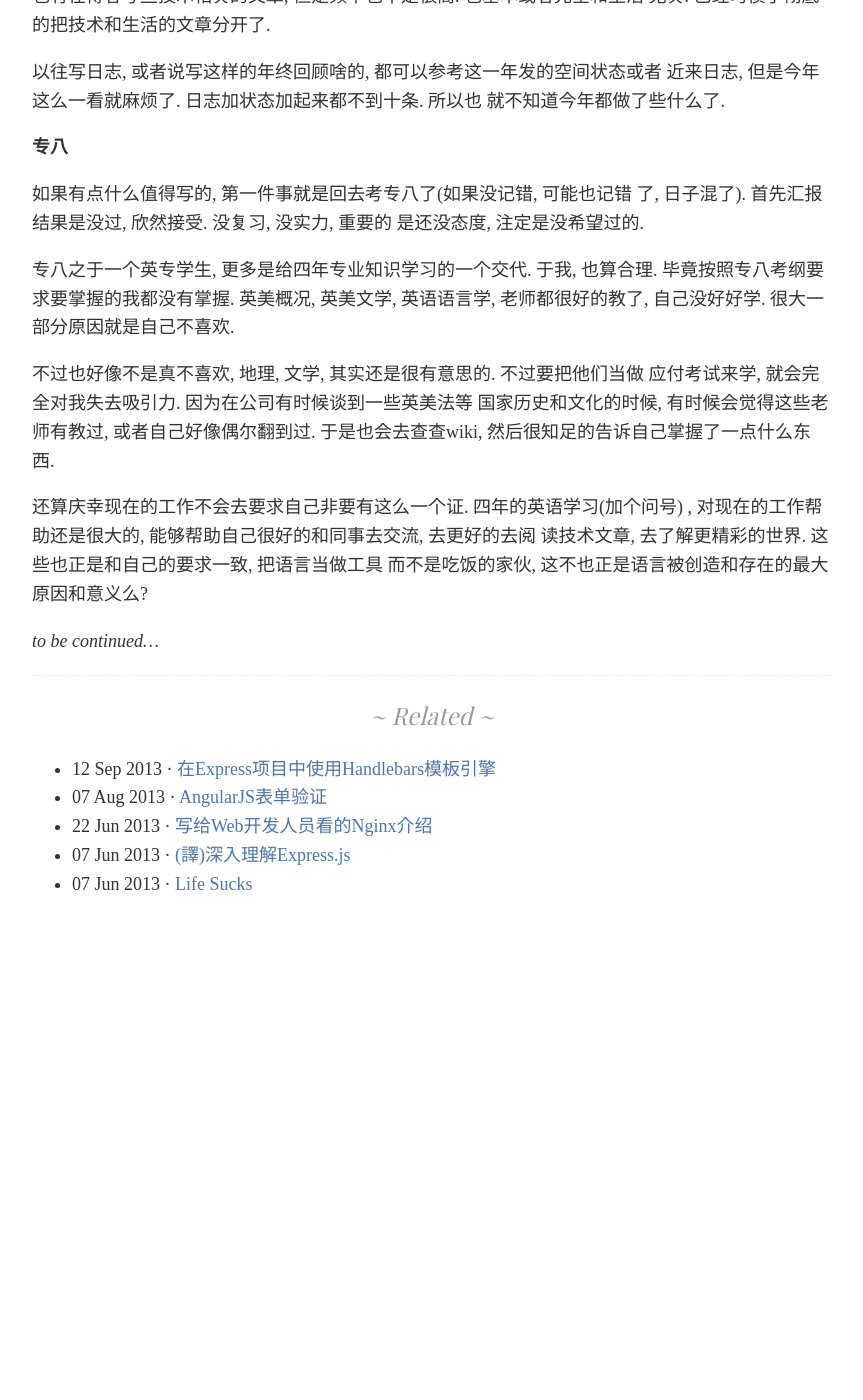
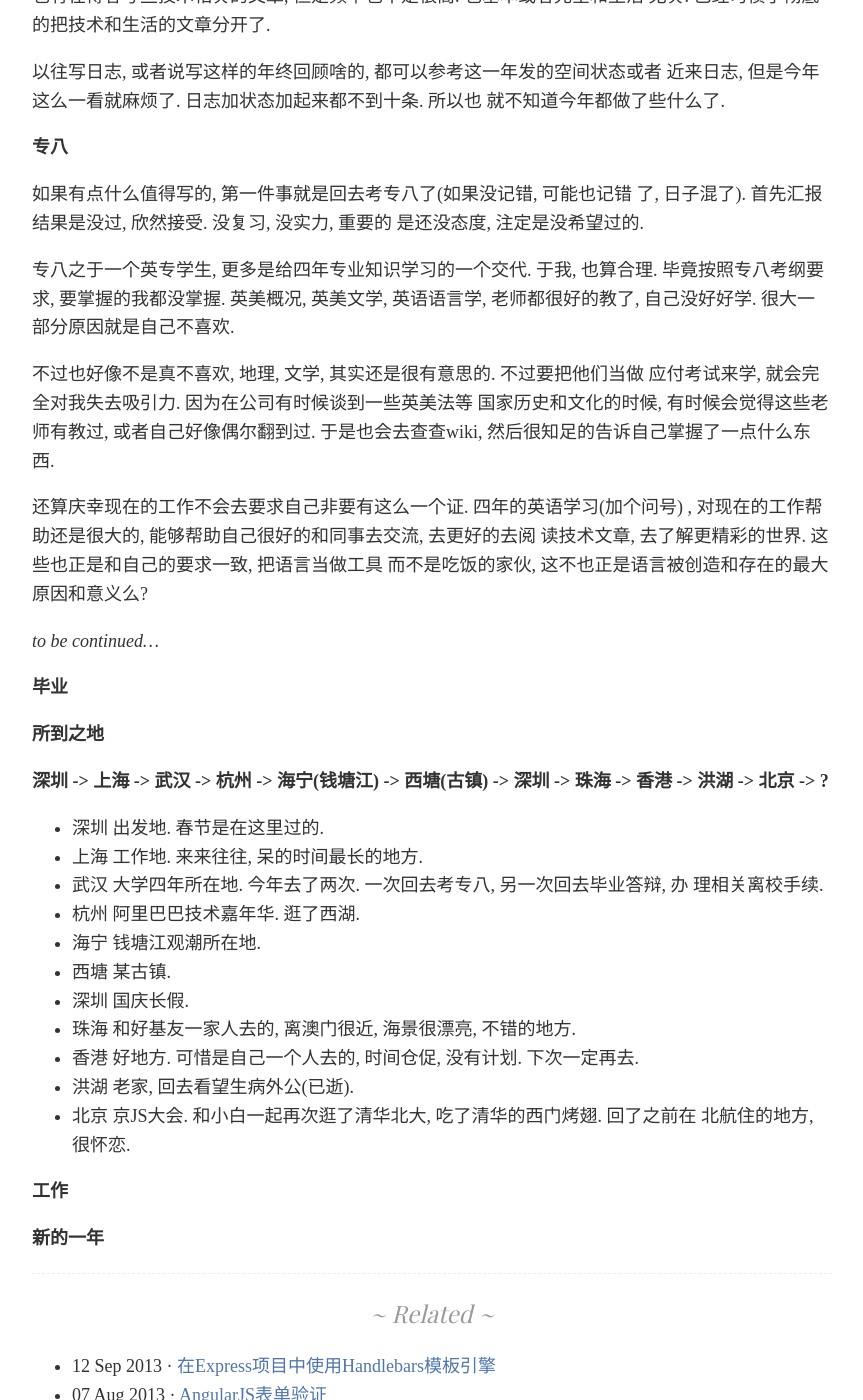
Before and after one commit to fraserxu/fraserxu.github.io, a Jekyll site: the page built from _posts/2013-12-22-My-2013.md, in a window 1280 px wide and 1400 px high, scrolled down 883 px. Shown: the whole window, without its empty margins (208-1071 px from the left). Built offline with Jekyll 4.4.1, drawn with Linux system fonts in a browser that asks for light colours; some web fonts are replaced; Markdown is read by kramdown in place of the engine named in the settings; before the commit the page ends 1802 px from its top, so only the background shows below that.

Commit message:
update post

```diff
--- a/_posts/2013-12-22-My-2013.md
+++ b/_posts/2013-12-22-My-2013.md
@@ -59,3 +59,28 @@ title: My 2013
 而不是吃饭的家伙, 这不也正是语言被创造和存在的最大原因和意义么?
 
 <i>to be continued...</i>
+
+###毕业
+
+###所到之地
+
+**深圳 -> 上海 -> 武汉 -> 杭州 -> 海宁(钱塘江) -> 西塘(古镇) -> 深圳 -> 珠海
+-> 香港 -> 洪湖 -> 北京 -> ?**
+
+* 深圳 出发地. 春节是在这里过的.
+* 上海 工作地. 来来往往, 呆的时间最长的地方.
+* 武汉 大学四年所在地. 今年去了两次. 一次回去考专八, 另一次回去毕业答辩, 办
+理相关离校手续.
+* 杭州 阿里巴巴技术嘉年华. 逛了西湖.
+* 海宁 钱塘江观潮所在地.
+* 西塘 某古镇.
+* 深圳 国庆长假.
+* 珠海 和好基友一家人去的, 离澳门很近, 海景很漂亮, 不错的地方.
+* 香港 好地方. 可惜是自己一个人去的, 时间仓促, 没有计划. 下次一定再去.
+* 洪湖 老家, 回去看望生病外公(已逝).
+* 北京 京JS大会. 和小白一起再次逛了清华北大, 吃了清华的西门烤翅. 回了之前在
+北航住的地方, 很怀恋.
+
+###工作
+
+###新的一年
```
Also changed, not shown: other parts of _posts/2013-12-22-My-2013.md (+1 -1 lines).
